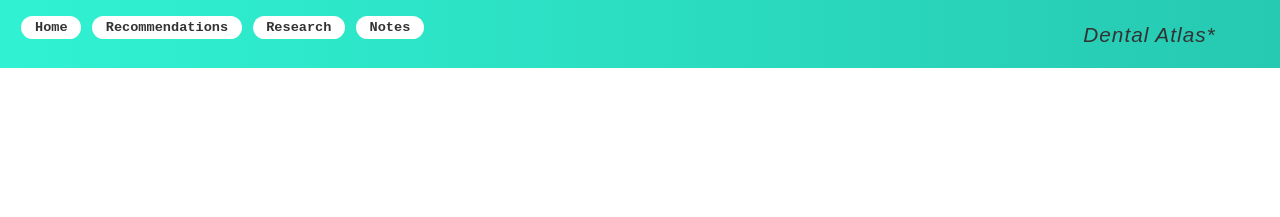
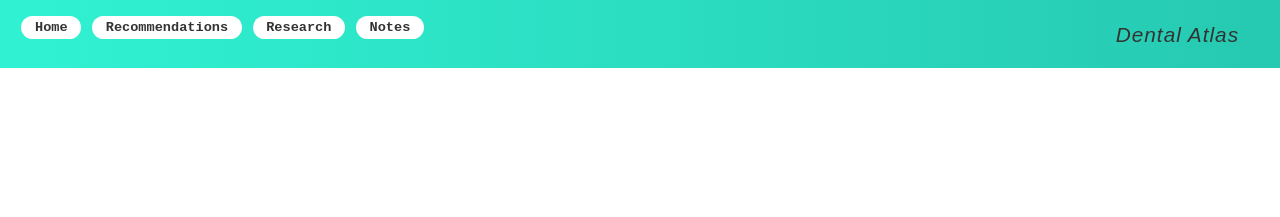
Before and after one commit to MonicaMayer33/Mouth-Notes, a Jekyll site: the page built from index.md, in a window 1280 px wide. Shown: the top 217 px of the page. Built offline with Jekyll 4.4.1, drawn with Linux system fonts in a browser that asks for light colours.

Commit message:
Update default.html

```diff
--- a/_layouts/default.html
+++ b/_layouts/default.html
@@ -60,5 +60,4 @@
     <a href="/Recommendations">Recommendations</a>
     <a href="/Research">Research</a>
     <a href="/Notes">Notes</a>
-    <span class="navbar-right">Dental Atlas*
-
+    <span class="navbar-right">Dental Atlas
```
